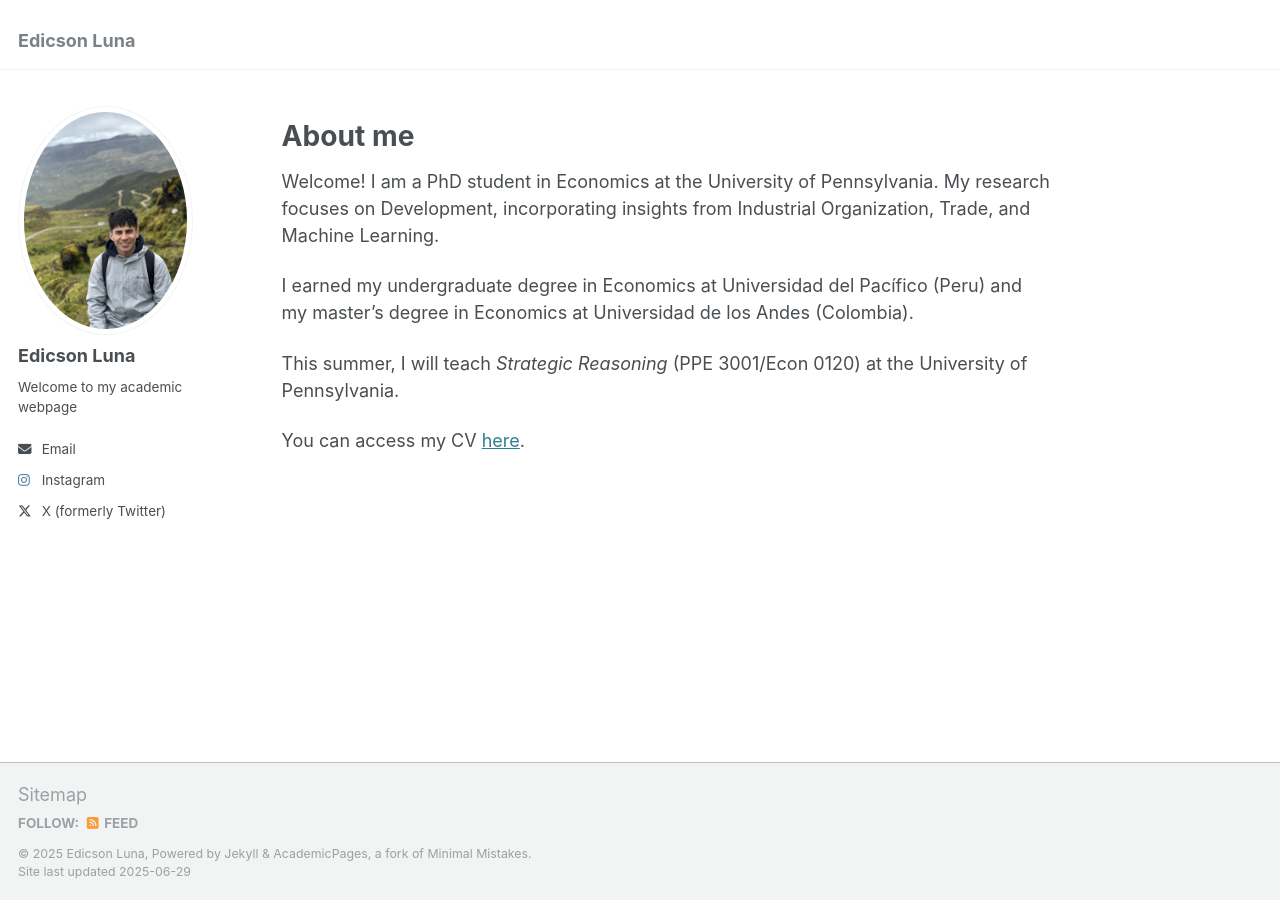
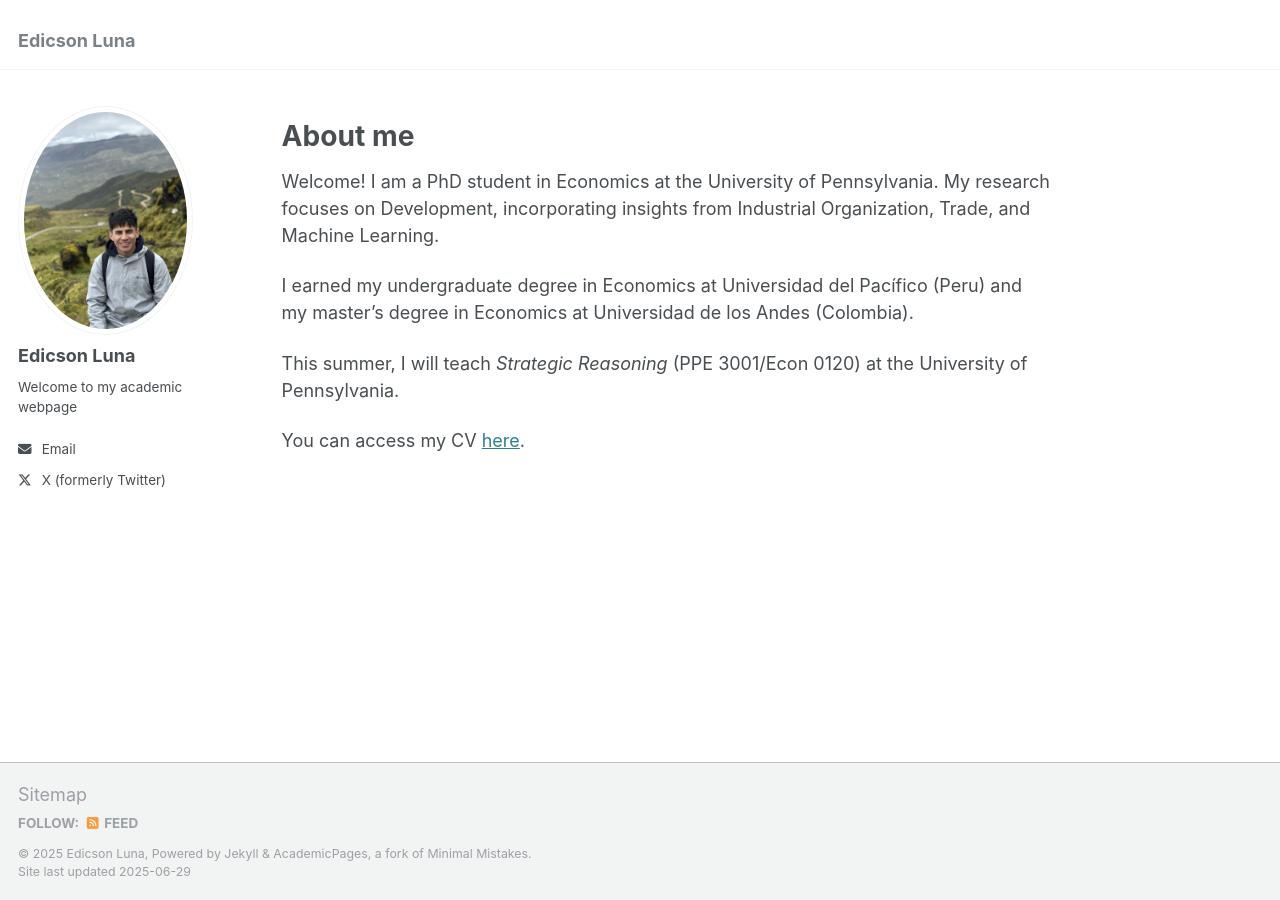
Before and after one commit to edicsonluna/edicsonluna.github.io, a Jekyll site: the page built from _pages/about.md, in a window 1280 px wide. Built offline with Jekyll 4.4.1, drawn with Linux system fonts in a browser that asks for light colours.

Commit message:
Update _config.yml

```diff
--- a/_config.yml
+++ b/_config.yml
@@ -56,7 +56,7 @@ author:
   goodreads        : # Username
   google_plus      : # Username
   keybase          : # Username
-  instagram        : ediluna12
+  instagram        : # ediluna12
   lastfm           : # Username
   linkedin         : # Username
   mastodon         : # URL
```
